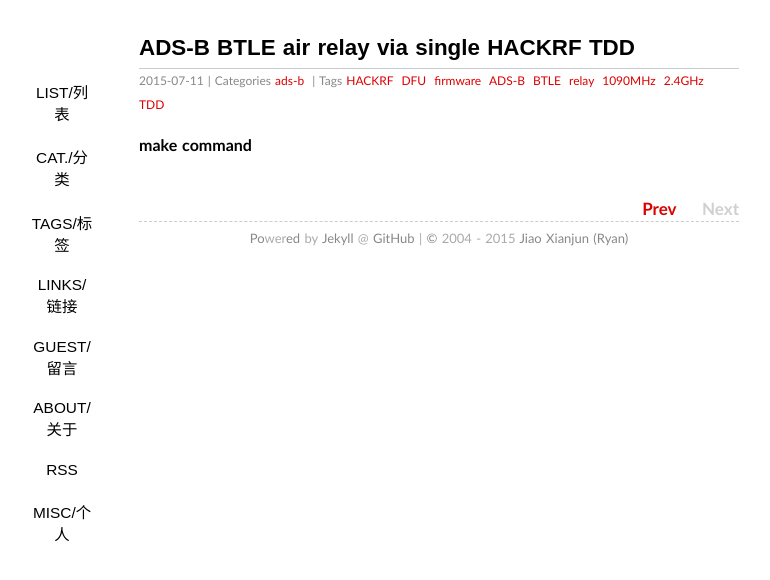
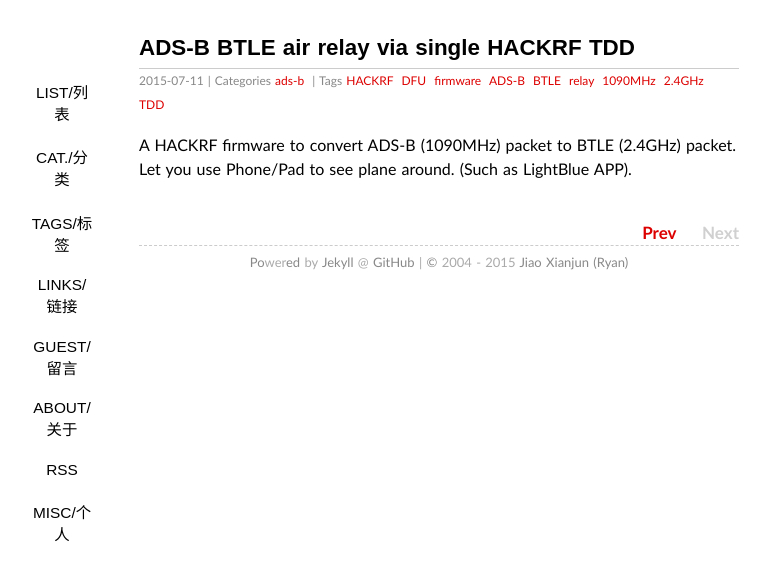
Before and after one commit to sdr-x/sdr-x.github.io, a Jekyll site: the page built from _posts/2015-07-11-abar.md, in a window 1280 px wide. Shown: the top 580 px of the page, without its empty margins (201-971 px from the left). Built offline with Jekyll 4.4.1, drawn with Linux system fonts in a browser that asks for light colours; some web fonts are replaced; Markdown is read by kramdown in place of the engine named in the settings; comment, search, counter and statistics services are not loaded.

Commit message:
Update 2015-07-11-abar.md

```diff
--- a/_posts/2015-07-11-abar.md
+++ b/_posts/2015-07-11-abar.md
@@ -7,4 +7,4 @@ categories: ads-b
 tags:  HACKRF DFU firmware ADS-B BTLE relay 1090MHz 2.4GHz TDD
 ---
 
-**make command**
+A HACKRF firmware to convert ADS-B (1090MHz) packet to BTLE (2.4GHz) packet. Let you use Phone/Pad to see plane around. (Such as LightBlue APP).
```
